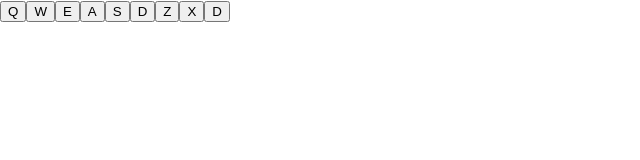
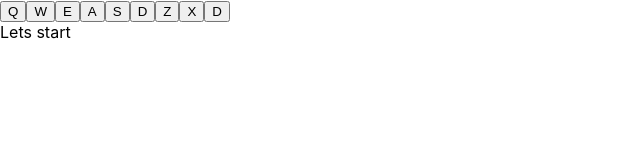
Before and after one commit to jblarriviere/drum-machine, a React (Create React App) app: page / in a window 1280 px wide. Shown: the top 160 px of the page, without its empty margins (0-640 px from the left). Built offline with nearby package versions, Linux system fonts and the light colour scheme.

Commit message:
Fulfilling user story 3 for good

```diff
--- a/src/App.js
+++ b/src/App.js
@@ -31,9 +31,11 @@ class App extends React.Component {
   constructor(props) {
     super(props);
     this.state = {
-      mode: 'drums'
+      mode: 'drums',
+      display: 'Lets start'
     };
   }
+
 
   render() {
 
@@ -45,7 +47,7 @@ class App extends React.Component {
     return (
       <div id="drum-machine">
         {pads}
-        <div id="display"></div>
+        <div id="display">{this.state.display}</div>
       </div>
     );
   }
```
